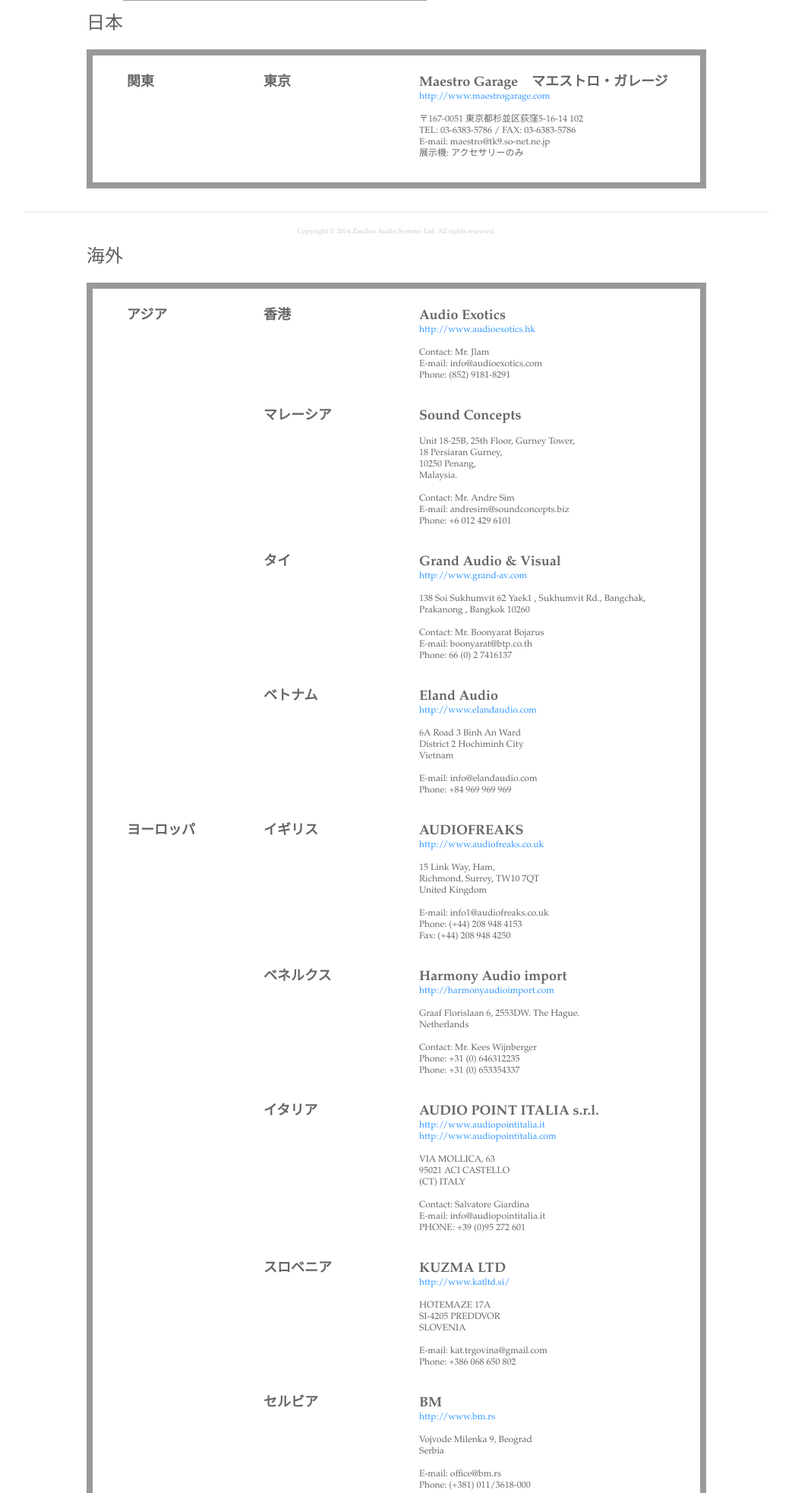
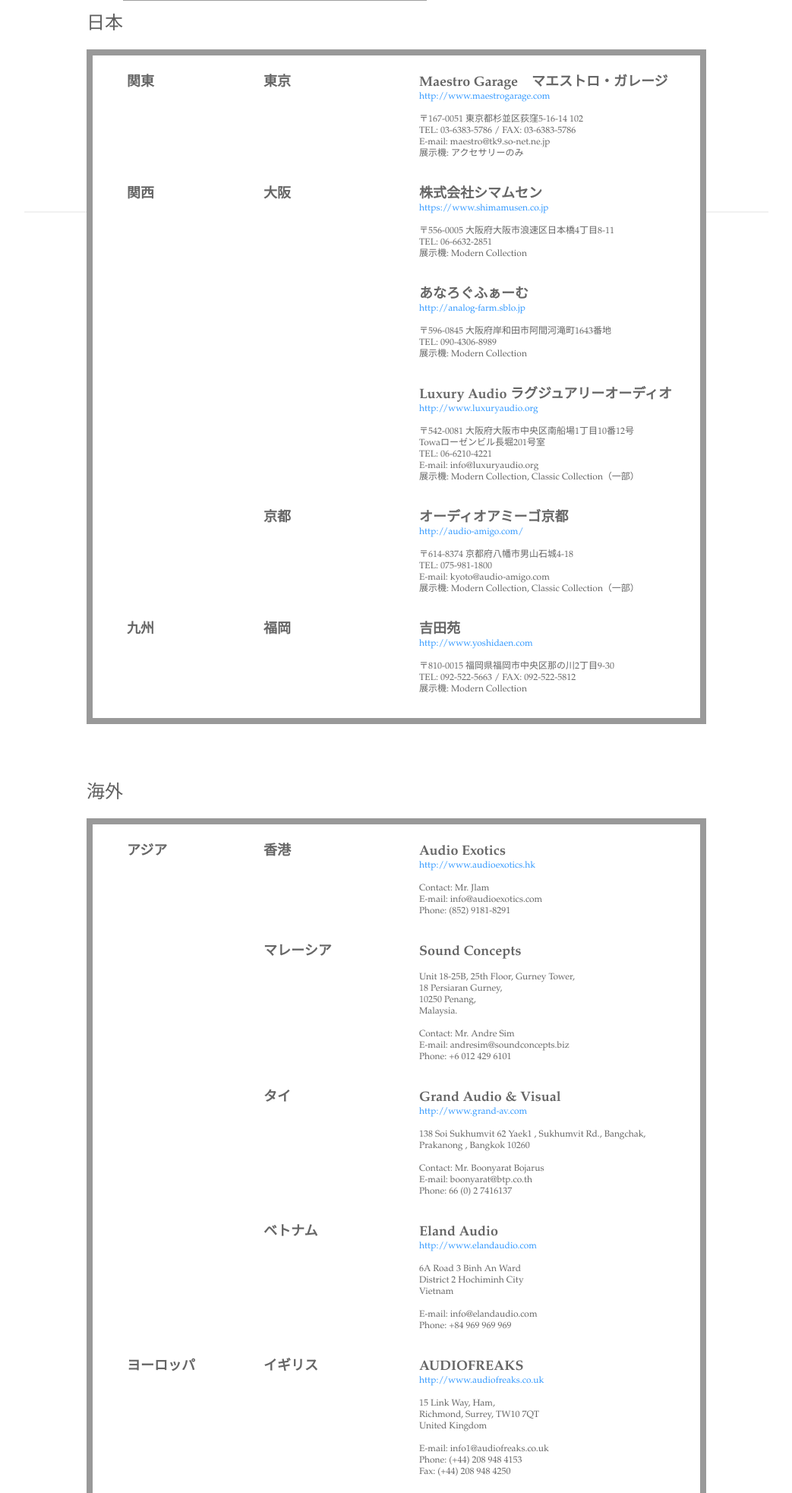
Before and after one commit to YMD7/zanden_old, a PHP site: page /jp/wheretobuy.php in a window 1280 px wide. Shown: the part 522-2487 px from the top of the page at 76% size, without its empty margins (118-1161 px from the left). Run offline with PHP 8.4, Linux system fonts and the light colour scheme; some libraries are stand-ins or nearby versions; grey boxes are pictures that could not be loaded.

Commit message:
add shops in Japan

```diff
--- a/SOURCE/PC/jp/wheretobuy.php
+++ b/SOURCE/PC/jp/wheretobuy.php
@@ -26,6 +26,79 @@
           TEL: 03-6383-5786 / FAX: 03-6383-5786<br />
           E-mail: maestro@tk9.so-net.ne.jp<br />
           展示機: アクセサリーのみ
+          </td>
+        </tr>
+        <tr>
+        <th>
+        <h3>関西</h3></th>
+          <td>
+          <h4>大阪</h4></td>
+          <td><h5>
+          株式会社シマムセン</h5>
+          <a href="https://www.shimamusen.co.jp/" target="_blank">
+          https://www.shimamusen.co.jp</a><br />
+          <br />
+          〒556-0005 大阪府大阪市浪速区日本橋4丁目8-11<br />
+          TEL: 06-6632-2851<br />
+          展示機: Modern Collection
+          </td>
+        </tr>
+        <tr>
+        <th></th>
+          <td></td>
+          <td><h5>
+          あなろぐふぁーむ</h5>
+          <a href="http://analog-farm.sblo.jp/" target="_blank">
+          http://analog-farm.sblo.jp</a><br />
+          <br />
+          〒596-0845 大阪府岸和田市阿間河滝町1643番地<br />
+          TEL: 090-4306-8989<br />
+          展示機: Modern Collection
+          </td>
+        </tr>
+        <tr>
+        <th></th>
+          <td></td>
+          <td><h5>
+          Luxury Audio ラグジュアリーオーディオ</h5>
+          <a href="http://www.luxuryaudio.org/" target="_blank">
+          http://www.luxuryaudio.org</a><br />
+          <br />
+          〒542-0081 大阪府大阪市中央区南船場1丁目10番12号<br />
+          Towaローゼンビル長堀201号室<br />
+          TEL: 06-6210-4221<br />
+          E-mail: info@luxuryaudio.org<br />
+          展示機: Modern Collection, Classic Collection（一部）
+          </td>
+        </tr>
+        <tr>
+        <th></th>
+          <td>
+          <h4>京都</h4></td>
+          <td><h5>
+          オーディオアミーゴ京都</h5>
+          <a href="http://audio-amigo.com/" target="_blank">
+          http://audio-amigo.com/</a><br />
+          <br />
+          〒614-8374 京都府八幡市男山石城4-18<br />
+          TEL: 075-981-1800<br />
+          E-mail: kyoto@audio-amigo.com<br />
+          展示機: Modern Collection, Classic Collection（一部）
+          </td>
+        </tr>
+        <tr>
+        <th>
+        <h3>九州</h3></th>
+          <td>
+          <h4>福岡</h4></td>
+          <td><h5>
+          吉田苑</h5>
+          <a href="http://www.yoshidaen.com/" target="_blank">
+          http://www.yoshidaen.com</a><br />
+          <br />
+          〒810-0015 福岡県福岡市中央区那の川2丁目9-30<br />
+          TEL: 092-522-5663 / FAX: 092-522-5812<br />
+          展示機: Modern Collection
           </td>
         </tr>
       </table>
```
